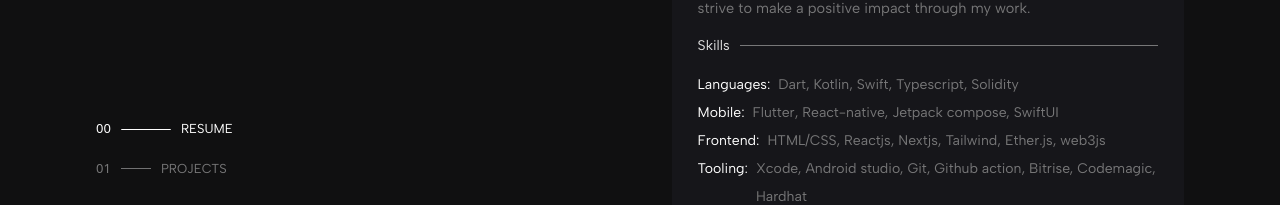
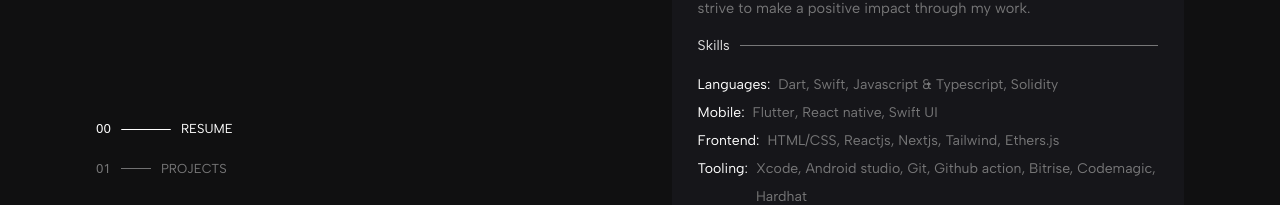
Before and after one commit to Iamstanlee/iamstanlee, a React (Vite) app: page / in a window 1280 px wide. Shown: the part 297-502 px from the top of the page. Built offline with nearby package versions, Linux system fonts and the light colour scheme.

Commit message:
Update resume, skills and projects

```diff
--- a/src/components/Base/base.tsx
+++ b/src/components/Base/base.tsx
@@ -63,7 +63,7 @@ export default function Base({menu}: any) {
                         <img src={arrow} alt="pointer"/>
                     </a>
 
-                    <a href="https://linkedin.com/in/stan0x01" target="_blank" rel="noopener noreferrer">
+                    <a href="https://linkedin.com/in/iamstanlee" target="_blank" rel="noopener noreferrer">
                         <i className="fab fa-linkedin"></i> LinkedIn <img src={arrow} alt="pointer"/>
                     </a>
 
--- a/src/components/Common/socialIconsList.tsx
+++ b/src/components/Common/socialIconsList.tsx
@@ -9,7 +9,7 @@ export default ({ cn }: { cn: string }) => {
       <a href="https://twitter.com/iamstanlee_" target="_blank" rel="noopener noreferrer">
         <i className="fab fa-twitter"></i>
       </a>
-      <a href="https://www.linkedin.com/in/stan0x01/" target="_blank" rel="noopener noreferrer">
+      <a href="https://www.linkedin.com/in/iamstanlee/" target="_blank" rel="noopener noreferrer">
         <i className="fab fa-linkedin"></i>
       </a>
       <a href="hhttps://medium.com/@iamstanlee" target="_blank" rel="noopener noreferrer">
--- a/src/data/resume.ts
+++ b/src/data/resume.ts
@@ -52,7 +52,7 @@ const workExperiences: WorkExperience[] = [
         endDate: '',
         achievements: [
             'Developed and iterated on Bayzat’s mobile app features, including Payroll, Work Expense, Loan Request, Company Survey, Employee Engagement and Third-party Service Integrations, resulting in increased customer satisfaction.',
-            'Collaborated effectively with team members to implement a scalable architecture, best practices and 100% migration of legacy code to null-safety., resulting in improved performance, faster load time.',
+            'Collaborated effectively with team members to implement a scalable architecture, best practices and 100% migration of legacy code to null-safety. Resulting in improved performance, faster load time and enhanced developer experience.',
             'Proactively resolved user-facing issues in close collaboration with the customer success team, ensuring a seamless experience for customers.',
             'Implemented comprehensive test suites to ensure the accuracy, validity, and performance of work delivered.',
             'Authored clear and concise documentations to facilitate knowledge sharing among fellow engineers, enabling more efficient development processes.',
@@ -79,8 +79,8 @@ const workExperiences: WorkExperience[] = [
         endDate: 'MAR 2022',
         achievements: [
             'Managed a team of 4 people and led the development of a food delivery product for merchants and customers',
-            'Implemented a simple alerting system integrated with Slack which allowed us to distribute incident information to both customers and the operations team, increasing the efficiency of our day-to-day operations',
-            'Improved our image load time by 67% by implementing an image optimization pipeline that resizes, compresses, and caches images.',
+            'Developed a simple alerting system integrated with Slack which allowed us to distribute incident information to both customers and the operations team, increasing the efficiency of our day-to-day operations',
+            'Implemented an image optimization pipeline that resizes, compresses, and caching images via CDN. Which increased app performance by 67%.',
             'Set up and managed the CI/CD pipeline and deployments.',
         ],
     },
@@ -100,15 +100,15 @@ const workExperiences: WorkExperience[] = [
 const skills: Skill[] = [
     {
         title: 'Languages',
-        body: ['Dart', 'Kotlin', 'Swift', 'Typescript', 'Solidity'],
+        body: ['Dart', 'Swift', 'Javascript & Typescript', 'Solidity'],
     },
     {
         title: 'Mobile',
-        body: ['Flutter', 'React-native', 'Jetpack compose', 'SwiftUI'],
+        body: ['Flutter', 'React native', 'Swift UI'],
     },
     {
         title: 'Frontend',
-        body: ['HTML/CSS', 'Reactjs', 'Nextjs', 'Tailwind', 'Ether.js', 'web3js'],
+        body: ['HTML/CSS','Reactjs', 'Nextjs', 'Tailwind', 'Ethers.js'],
     },
     {
         title: 'Tooling',
```
Also changed, not shown: 2 other files (tests, documents, lock files or other folders).
